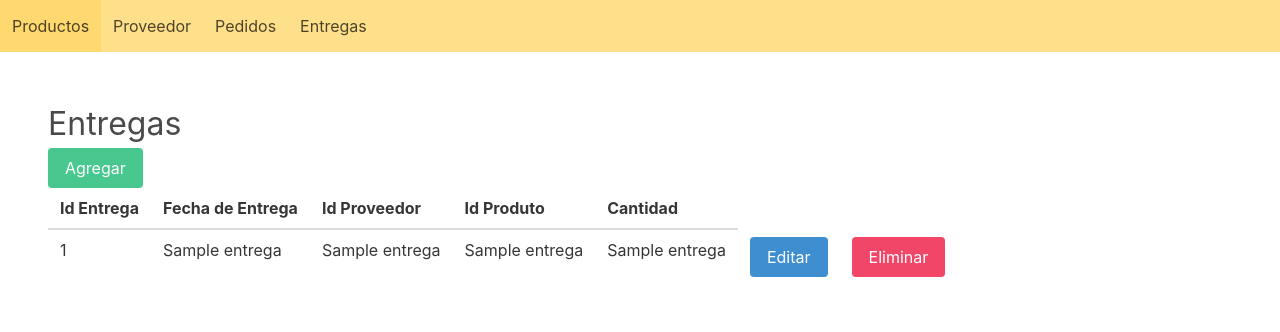
After one commit to marianaarevh/farmaciasPitic, a Flask app: template templates/entregas.html in a window 1280 px wide. The commit adds this page. Shown: the top 332 px of the page. Run offline with Flask 3, Linux system fonts and the light colour scheme; the template is opened without the code that fills it: most values are stand-ins (such as "Sample title", 1, 10 or a date in 2020).

Commit message:
Add files via upload

```diff
--- /dev/null
+++ b/templates/entregas.html
@@ -0,0 +1,46 @@
+{% extends "maestra.html" %}
+
+{% block titulo %} Entregas {% endblock %}
+
+{% block contenido %}
+<section class="section">
+    <div class="columns">
+        <div class="column">
+            <h3 class="is-size-3">Entregas</h3>
+            <a href="{{url_for('formulario_agregar_entrega')}}" class="button is-success">Agregar</a>
+            <table class="table">
+                <thead>
+                    <tr>
+                        <th>Id Entrega</th>
+                        <th>Fecha de Entrega</th>
+                        <th>Id Proveedor</th>
+                        <th>Id Produto</th>
+                        <th>Cantidad</th>
+                    </tr>
+                </thead>
+                <tbody>
+                    {% for entrega in entregas %}
+                    <tr>
+                        <td>{{entrega[0]}}</td>
+                        <td>{{entrega[1]}}</td>
+                        <td>{{entrega[2]}}</td>
+                        <td>{{entrega[3]}}</td>
+                        <td>{{entrega[4]}}</td>
+                        <td>
+                            {# Pasar el id lo que hay en entrega[0] #}
+                            <a href="{{url_for('editar_entrega', id=entrega[0])}}" class="button is-info">Editar</a>
+                        </td>
+                        <td>
+                            <form action="{{url_for('eliminar_entrega')}}" method="POST">
+                                <input type="hidden" name="id" value="{{entrega[0]}}">
+                                <button class="button is-danger">Eliminar</button>
+                            </form>
+                        </td>
+                    </tr>
+                    {% endfor %}
+                </tbody>
+            </table>
+        </div>
+    </div>
+</section>
+{% endblock %}
--- a/templates/maestra.html
+++ b/templates/maestra.html
@@ -25,6 +25,7 @@
                 <a class="navbar-item" href="{{url_for('productos')}}">Productos</a>
                 <a class="navbar-item" href="{{url_for('proveedor')}}">Proveedor</a>
                 <a class="navbar-item" href="{{url_for('pedidos')}}">Pedidos</a>
+                <a class="navbar-item" href="{{url_for('entregas')}}">Entregas</a>
             </div>
             <div class="navbar-end">
                 <div class="navbar-item">
```
Also changed, not shown: templates/agregar_entrega.html (added, +27 -0 lines), templates/editar_entrega.html (added, +28 -0 lines).
